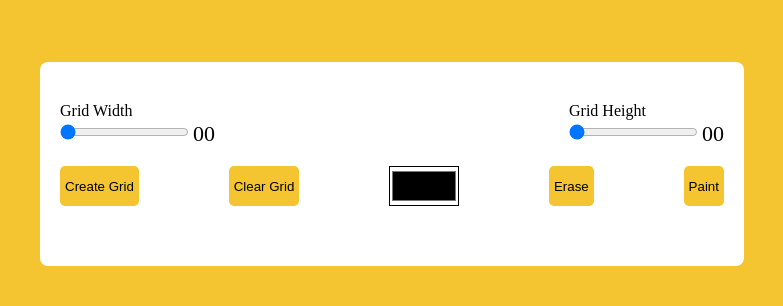
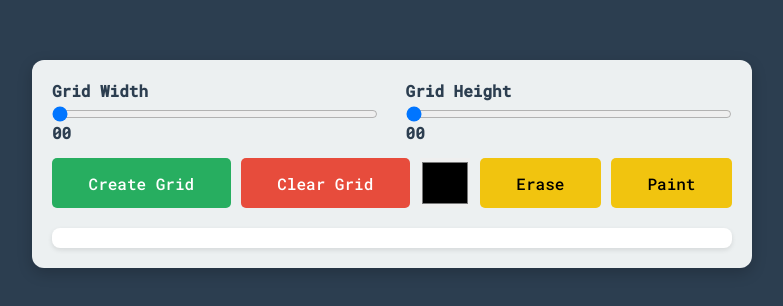
Before and after one commit to SanidhyaMishra1808/Pixel-Art, a plain HTML site: page index.html in a window 1280 px wide. Shown: the part 236-542 px from the top of the page, without its empty margins (248-1031 px from the left). Drawn offline with Linux system fonts and the light colour scheme.

Commit message:
Update style.css

```diff
--- a/style.css
+++ b/style.css
@@ -1,60 +1,170 @@
-*{
+/* Reset and Base Styles */
+* {
     margin: 0;
     padding: 0;
     box-sizing: border-box;
-    font-family: Cochin,;
+    font-family: 'Roboto Mono', monospace;
 }
-body{
-    background-color: #f4c531;
+
+body {
+    background-color: #2c3e50;
+    display: flex;
+    justify-content: center;
+    align-items: center;
+    min-height: 100vh; /* Use min-height for responsiveness */
+    padding: 20px; /* Add padding for mobile */
 }
-.wrapper{
-    background-color: #ffffff;
-    width: 88vmin;
-    position: absolute;
-    transform: translate(-50%,-50%);
-    top: 50%;
-    left: 50%;
-    padding: 40px 20px;
-    border-radius: 8px;
+
+/* Wrapper Styles */
+.wrapper {
+    background-color: #ecf0f1;
+    max-width: 90vmin; /* Use max-width for responsiveness */
+    width: 100%; /* Make it fill available width */
+    position: relative;
+    padding: 20px; /* Adjust padding for smaller screens */
+    border-radius: 12px;
+    box-shadow: 0 5px 15px rgba(0, 0, 0, 0.2);
+    display: flex;
+    flex-direction: column; /* Stack options and grid vertically */
+    gap: 20px; /* Add gap between sections */
 }
-label{
-    display: block;
+
+/* Options Section */
+.options {
+    display: flex;
+    flex-direction: column; /* Stack options vertically */
+    gap: 15px;
 }
-span{
-    position: relative;
-    font-size: 22px;
-    bottom: -1px;
-}
-.opt-wrapper{
+
+.opt-wrapper {
     display: flex;
     justify-content: space-between;
-    margin-bottom: 20px;
+    flex-wrap: wrap;
     gap: 10px;
 }
-button{
-    background-color: #f4c531;
+
+/* Slider Styles */
+.slider {
+    display: flex;
+    flex-direction: column;
+    width: 48%; /* Adjust slider width */
+}
+
+label {
+    font-size: 1rem;
+    font-weight: bold;
+    color: #2c3e50;
+    margin-bottom: 5px;
+}
+
+span {
+    font-size: 1rem;
+    font-weight: bold;
+    color: #2c3e50;
+}
+
+input[type="range"] {
+    width: 100%;
+}
+
+/* Button Styles */
+button {
+    background-color: #e74c3c;
+    color: white;
     border: none;
     border-radius: 5px;
-    padding: 5px;
+    padding: 10px 15px;
+    font-size: 1rem;
+    cursor: pointer;
+    transition: 0.3s;
+    flex-grow: 1; /* Allow buttons to grow */
 }
-input[type="color"]{
-    -webkit-appearance: none;
-    -moz-appearance: none;
-    appearance: none;
-    background-color: transparent;
-    width:70px;
-    height: 40px;
+
+button:hover {
+    background-color: #c0392b;
+}
+
+#submit-grid {
+    background-color: #27ae60;
+}
+
+#submit-grid:hover {
+    background-color: #219150;
+}
+
+#erase-btn,
+#paint-btn {
+    background-color: #f1c40f;
+    color: black;
+}
+
+#erase-btn:hover,
+#paint-btn:hover {
+    background-color: #d4ac0d;
+}
+
+/* Color Picker */
+input[type="color"] {
+    width: 50px;
+    height: 50px;
+    border: none;
     cursor: pointer;
 }
-input[type="color"]::-moz-color-swatch{
+
+input[type="color"]::-moz-color-swatch {
     border-radius: 8px;
     border: 4px solid #000000;
 }
-.gridCol{
-    border: 1px solid #ddd;
+
+/* Grid Styles */
+.container {
+    display: flex;
+    flex-direction: column;
+    gap: 2px;
+    padding: 10px;
+    background: white;
+    border-radius: 8px;
+    box-shadow: 0 2px 5px rgba(0, 0, 0, 0.1);
+    flex-grow: 1; /* Allow grid to grow and fill space */
+    overflow-x: auto; /* Enable horizontal scrolling for large grids */
+}
+
+.gridRow {
+    display: flex;
+    gap: 2px;
+}
+
+.gridCol {
+    border: 1px solid #bdc3c7;
+    height: 1.5em;
+    width: 1.5em;
+    transition: background-color 0.2s ease-in-out;
+}
+
+/* Responsive Adjustments */
+@media (max-width: 768px) {
+    .opt-wrapper {
+        flex-direction: column; /* Stack options on smaller screens */
+    }
+
+    .slider {
+        width: 100%;
+    }
+
+    input[type="color"] {
+        width: 40px;
+        height: 40px;
+    }
+
+    button {
+        padding: 8px 12px;
+        font-size: 0.9rem;
+    }
+}
+
+@media (max-width: 480px) {
+  .gridCol {
     height: 1em;
     width: 1em;
+  }
 }
-.gridRow{
-    display: flex;
-}
```
